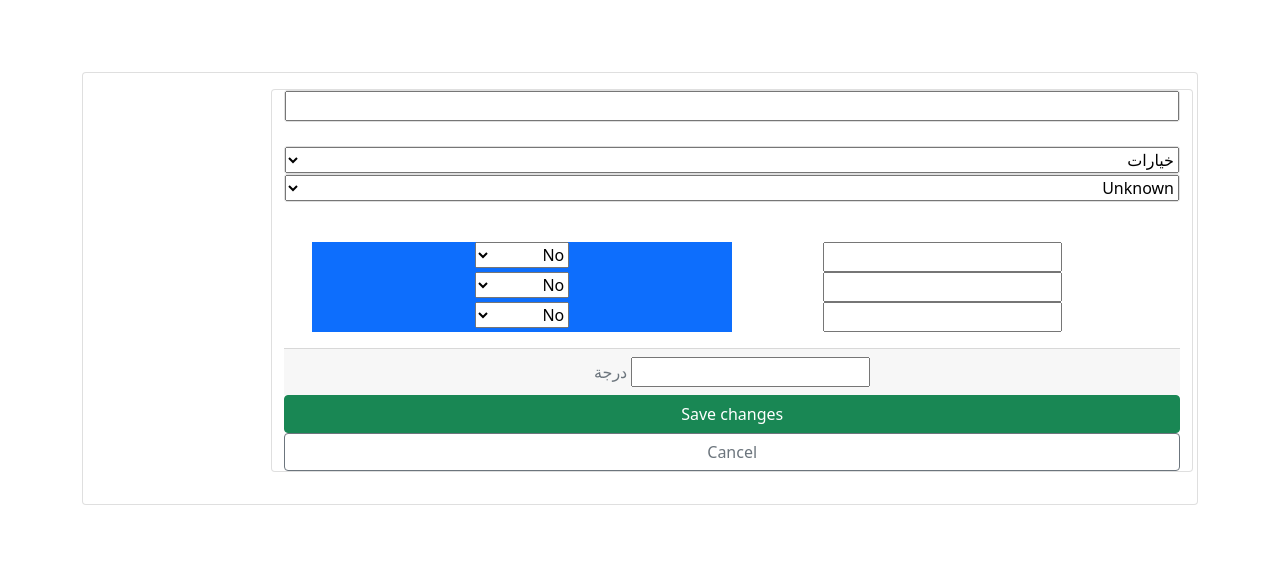
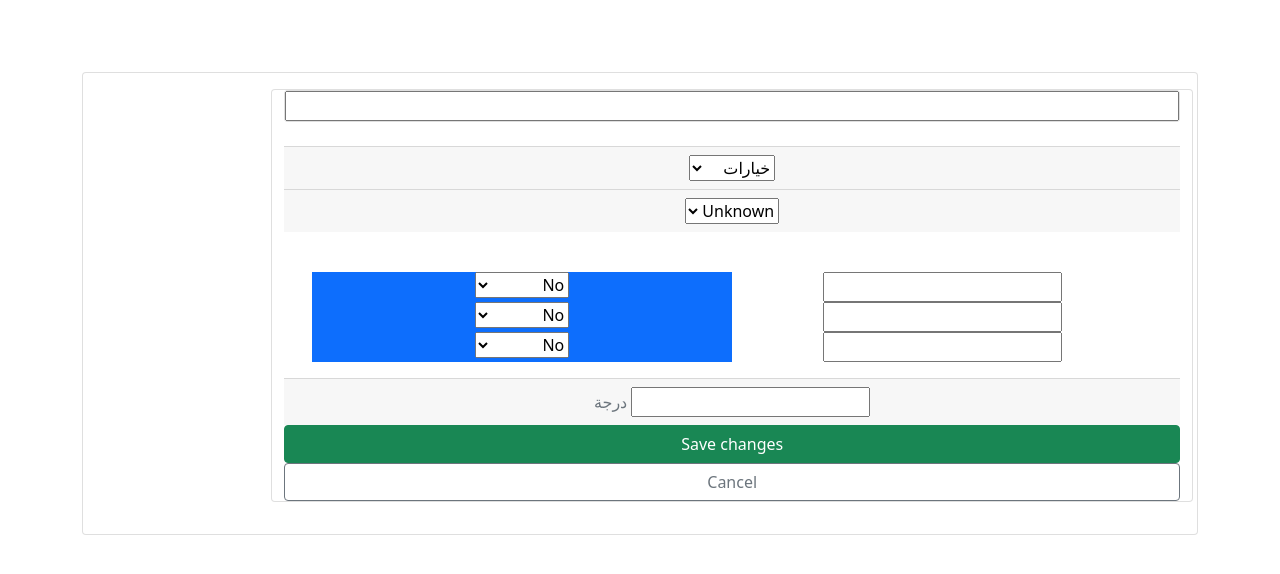
Before and after one commit to zinon-software/minasa, a Django app: template templates/teacher/reply_question.html in a window 1280 px wide. Shown: the part 56-630 px from the top of the page. Run offline with Django 3.2, Linux system fonts and the light colour scheme; the template is opened without the code that fills it: values that come from a table or form of the project are taken from there, others are empty; some libraries are stand-ins or nearby versions.

Commit message:
update card-footer text-muted

```diff
--- a/templates/teacher/reply_question.html
+++ b/templates/teacher/reply_question.html
@@ -16,10 +16,10 @@
                 {{form.question}}
               </div>
               <br>
-              <div class="card ">
+              <div class="card-footer text-muted ">
                 {{form.question_type}}
               </div>
-              <div class="card ">
+              <div class="card-footer text-muted ">
                 {{form.trueAndfalse}}
               </div>
               <br>
```
